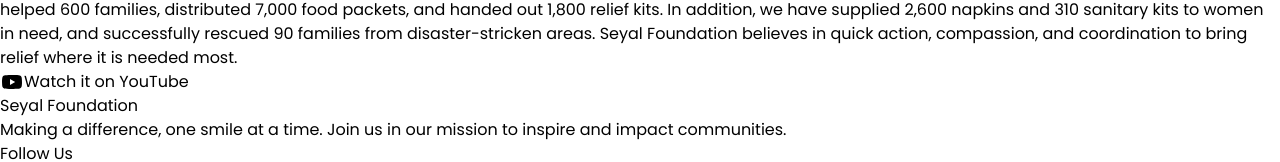
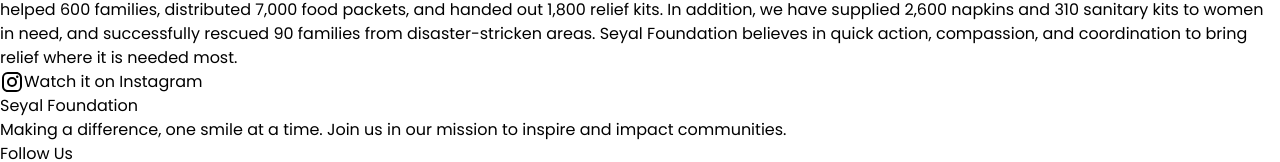
Before and after one commit to Ex-Rockstar/SeyalFoundation, a React (Vite) app: page /rescue-relief in a window 1280 px wide. Shown: the part 1472-1634 px from the top of the page. Built offline with nearby package versions, Linux system fonts and the light colour scheme.

Commit message:
Updated the links for the videos of rescue and relief

```diff
--- a/src/Components/Project/ReliefandRescue/Activities.jsx
+++ b/src/Components/Project/ReliefandRescue/Activities.jsx
@@ -1,22 +1,25 @@
 import React from 'react';
 import { Link } from 'react-router-dom'; // Import Link for navigation
 import YouTubeIcon from '@mui/icons-material/YouTube'; // Import MUI YouTube Icon
+import InstagramIcon from '@mui/icons-material/Instagram'; // Import MUI Instagram Icon
 import img15 from './img/wayanad.png';
 import img16 from './img/rescueandrelief.jpg';
 
-// Project data with YouTube links
+// Project data with YouTube and Instagram links
 const projects = [
   {
     title: 'Wayanad Rescue & Relief',
     image: img15,
     description: 'In the serene landscapes of Wayanad, Seyal Foundation’s dynamic team of volunteers stepped forward when disaster struck, showing unparalleled commitment to aiding those in need. Our mission to uplift and support communities during times of crisis brought us to Wayanad, where we worked tirelessly to restore hope. With 600 families helped and 7000 food packets distributed, the foundation also provided essential supplies, including 1800 relief kits, 2600 napkins, and 310 sanitary kits. Additionally, our swift action resulted in the rescue of 90 families, embodying our dedication to creating a brighter tomorrow for those in distress.',
-    youtubeLink: 'https://www.youtube.com/watch?v=exampleWayanad', // Replace with actual link
+    youtubeLink: 'https://youtu.be/DvSxUa1DOeg', // Replace with actual link
+    isYouTube: true, // Indicate that this project uses YouTube
   },
   {
     title: 'Michaung Rescue & Relief',
     image: img16,
     description: 'Seyal Foundation is deeply committed to rescue and relief efforts, having provided aid during various crises. With a dynamic team ready to respond, we have helped 600 families, distributed 7,000 food packets, and handed out 1,800 relief kits. In addition, we have supplied 2,600 napkins and 310 sanitary kits to women in need, and successfully rescued 90 families from disaster-stricken areas. Seyal Foundation believes in quick action, compassion, and coordination to bring relief where it is needed most.',
-    youtubeLink: 'https://www.youtube.com/watch?v=exampleMichaung', // Replace with actual link
+    youtubeLink: 'https://www.instagram.com/reel/C0pNppsyTJb/?igsh=MW9hdGdjbG9jMzdoOQ==', // Replace with actual link
+    isYouTube: false, // Indicate that this project uses Instagram
   }
 ];
 
@@ -34,15 +37,24 @@
         <h2 className="mb-4 text-3xl font-medium tracking-[0.3rem] uppercase text-[#8b4513]">{project.title}</h2> {/* Title styling */}
         <p className="mb-4 text-justify text-gray-600">{project.description}</p> {/* Justified text */}
 
-        {/* YouTube Watch Button */}
+        {/* Watch Button (YouTube or Instagram based on project) */}
         <a
           href={project.youtubeLink}
           target="_blank"
           rel="noopener noreferrer"
           className="inline-flex items-center gap-2 text-[#8b4513] py-2 px-4 rounded-lg border border-[#8b4513]  transition-colors duration-300"
         >
-          <YouTubeIcon className="text-red-600" />
-          <span>Watch it on YouTube</span>
+          {project.isYouTube ? (
+            <>
+              <YouTubeIcon className="text-red-600" />
+              <span>Watch it on YouTube</span>
+            </>
+          ) : (
+            <>
+              <InstagramIcon className="text-pink-600" />
+              <span>Watch it on Instagram</span>
+            </>
+          )}
         </a>
       </div>
     </div>
```
